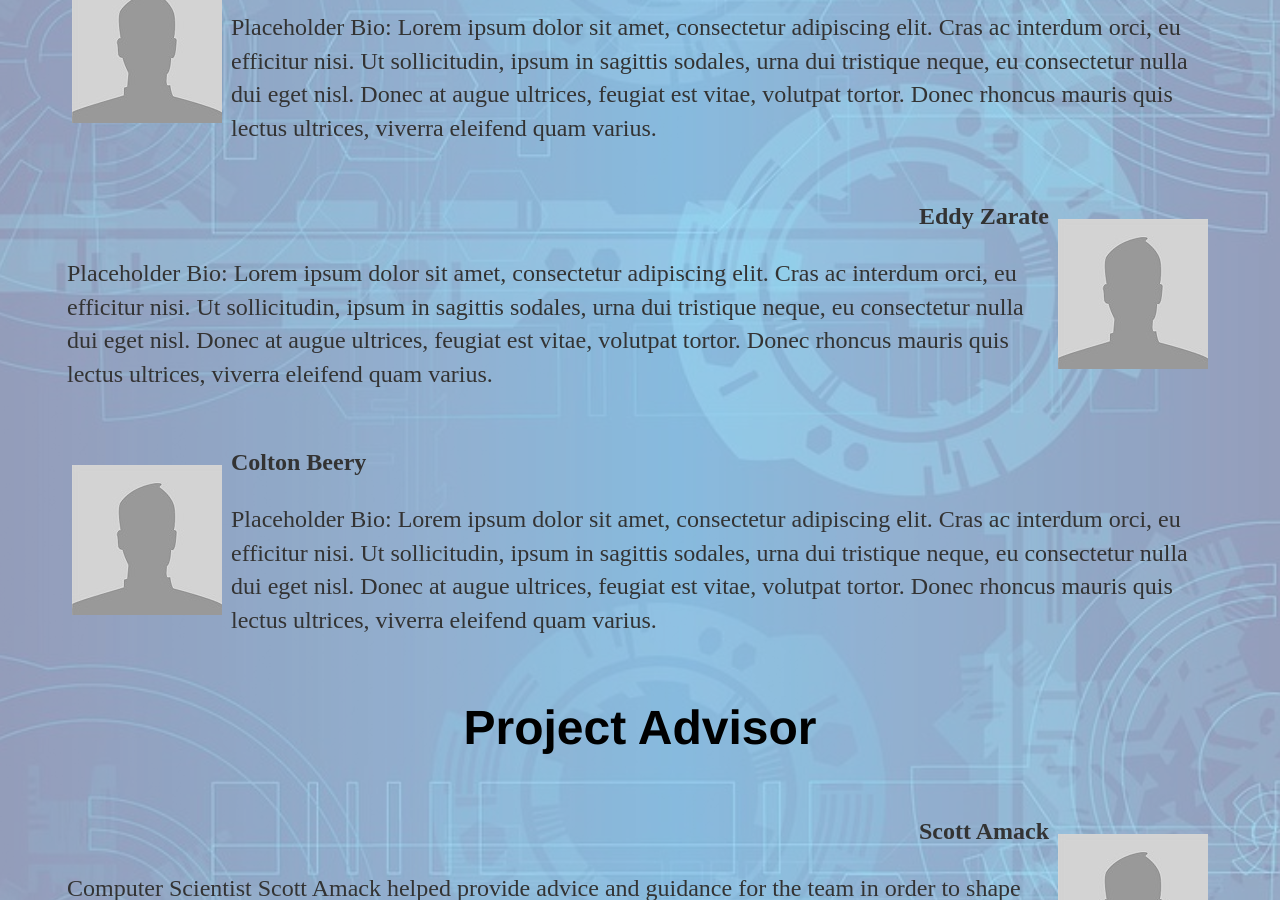
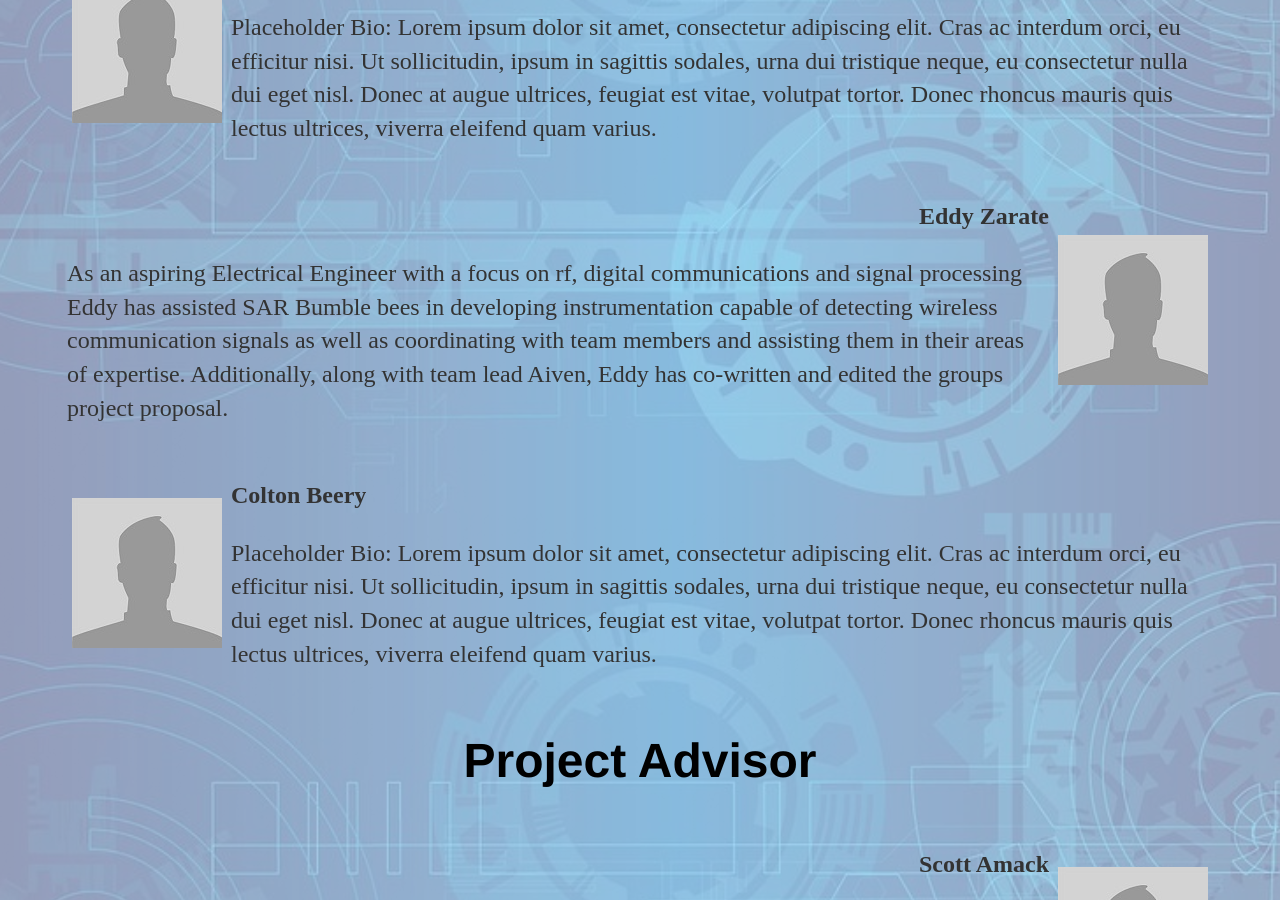
Before and after one commit to ColtonBeery/sarbumblebees, a Jekyll site: the page built from members/index.html, in a window 1280 px wide and 900 px high, scrolled down 1287 px. Built offline with Jekyll 4.4.1, drawn with Linux system fonts in a browser that asks for light colours.

Commit message:
Added Eddy Zarate Bio

```diff
--- a/members/index.html
+++ b/members/index.html
@@ -77,7 +77,7 @@ title: Members - SAR Bumblebees
 	<tr>
 		<td>
 			<p align="right"><b>Eddy Zarate</b></p>
-		<p>Placeholder Bio: Lorem ipsum dolor sit amet, consectetur adipiscing elit. Cras ac interdum orci, eu efficitur nisi. Ut sollicitudin, ipsum in sagittis sodales, urna dui tristique neque, eu consectetur nulla dui eget nisl. Donec at augue ultrices, feugiat est vitae, volutpat tortor. Donec rhoncus mauris quis lectus ultrices, viverra eleifend quam varius.</p>
+		<p>As an aspiring Electrical Engineer with a focus on rf, digital communications and signal processing Eddy has assisted SAR Bumble bees in developing instrumentation capable of detecting wireless communication signals as well as coordinating with team members and assisting them in their areas of expertise. Additionally, along with team lead Aiven, Eddy has co-written and edited the groups project proposal.</p>
 		</td>
 		<td>
 			<img src="/images/Headshot-Placeholder.jpg" alt="Placeholder Image" style="margin:5px 5px">
```
